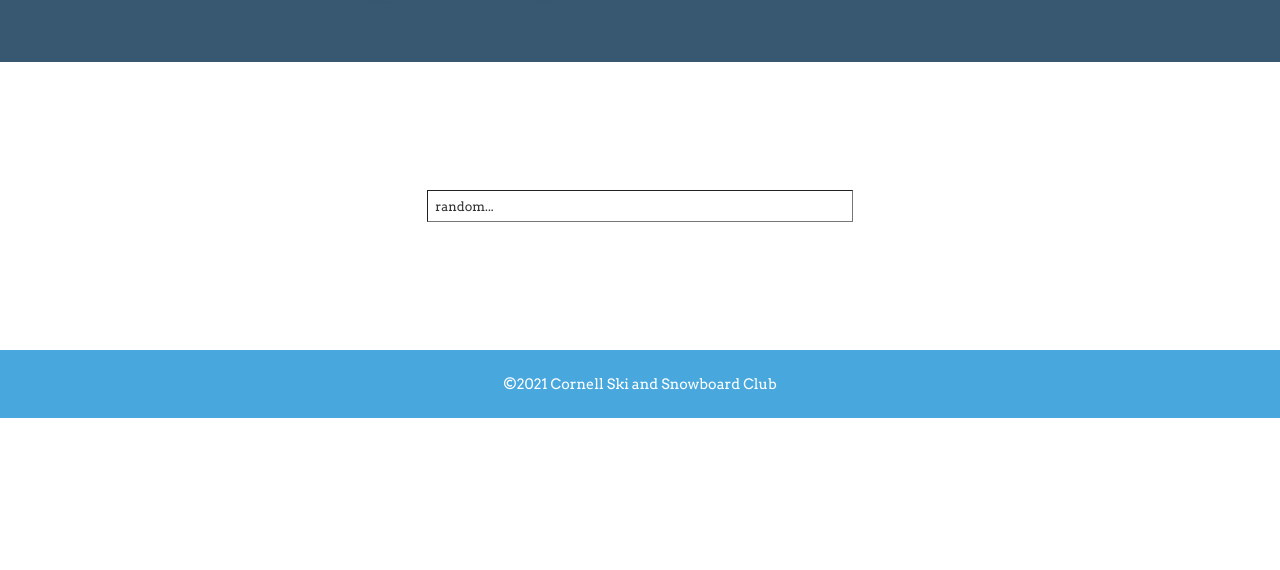
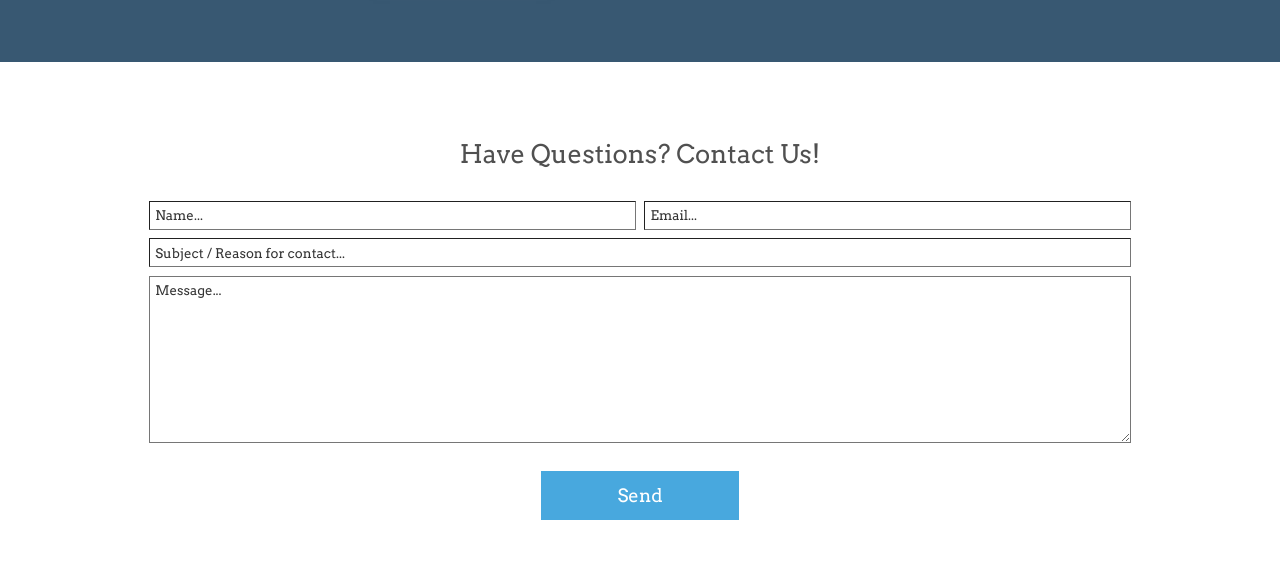
Before and after one commit to spd75/cssc-website, a React (Create React App) app: page / in a window 1280 px wide. Shown: the part 3253-3823 px from the top of the page. Before the commit the page ends 3671 px from the top, so only its background shows below. Built offline with nearby package versions, Linux system fonts and the light colour scheme; a web font is replaced by a local one.

Commit message:
Finish home page

```diff
--- a/src/components/contact-section-home/ContactUs.tsx
+++ b/src/components/contact-section-home/ContactUs.tsx
@@ -1,3 +1,5 @@
+import * as CommonStyles from '../styles/common-styles';
+import StanButton from '../elemental-comps/StanButton';
 import ResponsiveText from '../elemental-comps/ResponsiveText';
 import ResponsiveTextField from '../elemental-comps/ResponsiveTextField';
 import React from 'react';
@@ -5,12 +7,31 @@ import React from 'react';
 export default class ContactUs extends React.Component<any, any> {
     constructor(props: any) {
         super(props);
+
+        this.state = {
+            name: '',
+            subject: '',
+            email: '',
+            message: ''
+        };
     }
 
     containStyle = () => ({
         backgroundColor: '#fff',
         textAlign: 'center' as 'center',
-        padding: '10%'
+        padding: '5% 0'
+    });
+
+    formStyle = () => ({
+        ...CommonStyles.FlexCC,
+        paddingTop: '1.5%',
+        flexDirection: 'column' as 'column'
+    });
+
+    innerFormStyle = () => ({
+        ...CommonStyles.FlexCC,
+        width: '100%',
+        paddingBottom: '0.7%'
     });
 
     inputStyle = () => ({
@@ -21,17 +42,64 @@ export default class ContactUs extends React.Component<any, any> {
         resize: 'none' as 'none'
     });
 
+    buttonContainStyle = () => ({
+        ...CommonStyles.FlexCC,
+        width: '100%',
+        paddingTop: '1.5%'
+    });
+
+    spanStyle = () => ({
+        width: '0.7%'
+    });
+
+    print = (event: React.ChangeEvent<HTMLInputElement>) => {
+        console.log(event.target.value);
+    };
+
     render = () => {
         return (
             <div style={this.containStyle()}>
-                <ResponsiveTextField
-                    id="id"
-                    placeholder="random"
-                    multiLine={false}
-                    size={25}
-                    width="40%"
-                    height="40%"
-                />
+                <ResponsiveText size={50}>Have Questions? Contact Us!</ResponsiveText>
+                <div style={this.formStyle()}>
+                    <div style={this.innerFormStyle()}>
+                        <ResponsiveTextField
+                            placeholder="Name"
+                            onChange={this.print}
+                            size={26}
+                            width="38%"
+                        />
+                        <span style={this.spanStyle()} />
+                        <ResponsiveTextField
+                            placeholder="Email"
+                            onChange={this.print}
+                            size={26}
+                            width="38%"
+                        />
+                    </div>
+
+                    <div style={this.innerFormStyle()}>
+                        <ResponsiveTextField
+                            placeholder="Subject / Reason for contact"
+                            onChange={this.print}
+                            size={26}
+                            width="76.7%"
+                        />
+                    </div>
+
+                    <div style={this.innerFormStyle()}>
+                        <ResponsiveTextField
+                            placeholder="Message"
+                            onChange={this.print}
+                            size={26}
+                            width="76.7%"
+                            height="10%"
+                        />
+                    </div>
+
+                    <div style={this.buttonContainStyle()}>
+                        <StanButton title="Send" onClick={() => {}} textSize={36} padding="1% 6%" />
+                    </div>
+                </div>
             </div>
         );
     };
--- a/src/components/elemental-comps/ResponsiveTextField.tsx
+++ b/src/components/elemental-comps/ResponsiveTextField.tsx
@@ -2,15 +2,14 @@ import Responsive from '../super-comps/Responsive';
 
 const DEFAULT_TEXT_FAMILY = 'Arvo';
 const DEFAULT_TEXT_COL = '#505050';
-const DEFAULT_BASE_PADD = 15;
+const DEFAULT_BASE_PADD = 10;
 
 type TextFieldProps = {
-    id: string;
-    multiLine: boolean;
     placeholder: string;
+    onChange: (event: any) => void;
     size: number;
-    width: string;
-    height: string;
+    width?: string;
+    height?: string;
 };
 
 export default class ResponsiveTextField extends Responsive<TextFieldProps> {
@@ -21,23 +20,37 @@ export default class ResponsiveTextField extends Responsive<TextFieldProps> {
         this.props = props;
     }
 
-    inputStyle = () => ({
-        fontFamily: DEFAULT_TEXT_FAMILY,
-        fontSize: `${this.props.size * this.state.winWidth * 0.0004}px`,
-        color: DEFAULT_TEXT_COL,
-        width: this.props.width,
-        padding: `${DEFAULT_BASE_PADD * this.state.winWidth * 0.0004}px`,
-        borderRadius: '0',
-        borderWidth: `${3 * this.state.winWidth * 0.0004}px`
-    });
+    inputStyle = () => {
+        const stanPadd = `${DEFAULT_BASE_PADD * this.state.winWidth * 0.0004}px`;
+
+        return {
+            boxSizing: 'border-box' as 'border-box',
+            fontFamily: DEFAULT_TEXT_FAMILY,
+            fontSize: `${this.props.size * this.state.winWidth * 0.0004}px`,
+            color: DEFAULT_TEXT_COL,
+            padding: `${stanPadd} ${stanPadd} ${this.props.height || stanPadd} ${stanPadd}`,
+            width: this.props.width || 'auto',
+            borderRadius: '0',
+            borderWidth: `${3 * this.state.winWidth * 0.0004}px`
+        };
+    };
 
     render = () => {
-        const id = this.props.id;
-        const ph = this.props.placeholder + '...';
-
-        if (this.props.multiLine) {
-            return <textarea style={this.inputStyle()} name={id} placeholder={ph} />;
+        if (this.props.height) {
+            return (
+                <textarea
+                    style={this.inputStyle()}
+                    placeholder={this.props.placeholder + '...'}
+                    onChange={this.props.onChange}
+                />
+            );
         }
-        return <input style={this.inputStyle()} name={id} placeholder={ph} />;
+        return (
+            <input
+                style={this.inputStyle()}
+                placeholder={this.props.placeholder + '...'}
+                onChange={this.props.onChange}
+            />
+        );
     };
 }
```
